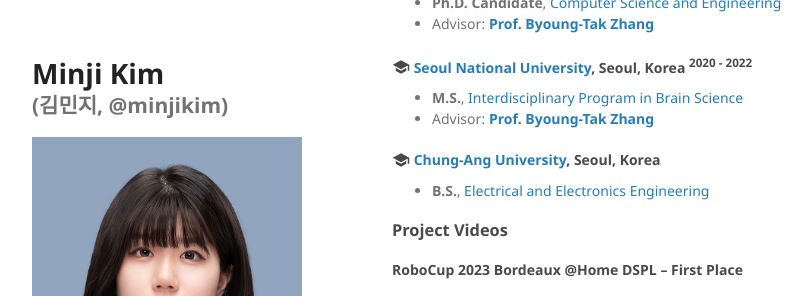
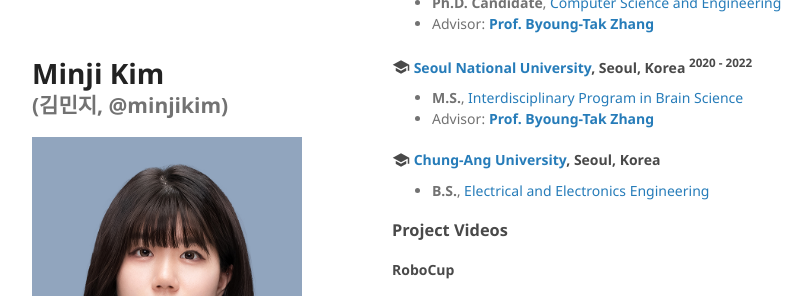
Before and after one commit to MINJIKIM-96/MINJIKIM-96.github.io, a Jekyll site: the page built from index.md, in a window 1280 px wide and 900 px high, scrolled down 450 px, cut to the strip 0-296 px from the top of the window. Shown: the whole strip, without its empty margins (128-940 px from the left). Built offline with Jekyll 4.4.1, drawn with Linux system fonts in a browser that asks for light colours; a style sheet for code colours, icons or effects is not loaded.

Commit message:
Change heading from 'RoboCup 2023 Bordeaux @Home DSPL – First Place' to 'RoboCup'
Update heading for RoboCup section in index.md

```diff
--- a/index.md
+++ b/index.md
@@ -39,7 +39,7 @@ More recently, my work investigates how **human knowledge** and **structured pri
 
 ### Project Videos
 
-<h4>RoboCup 2023 Bordeaux @Home DSPL – First Place</h4>
+<h4>RoboCup</h4>
 
 <div style="display: flex; gap: 20px; flex-wrap: wrap;">
 
```
